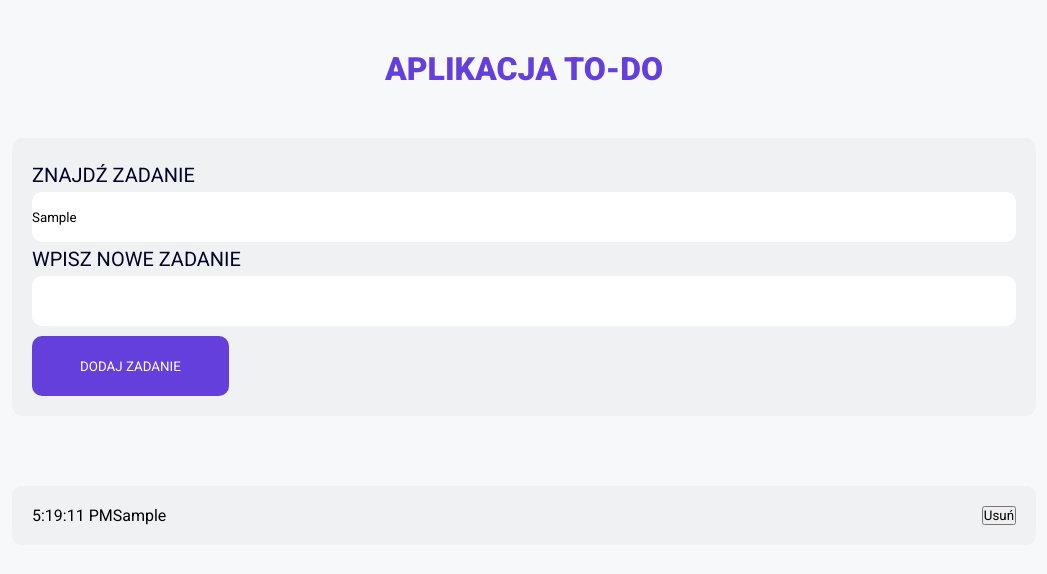
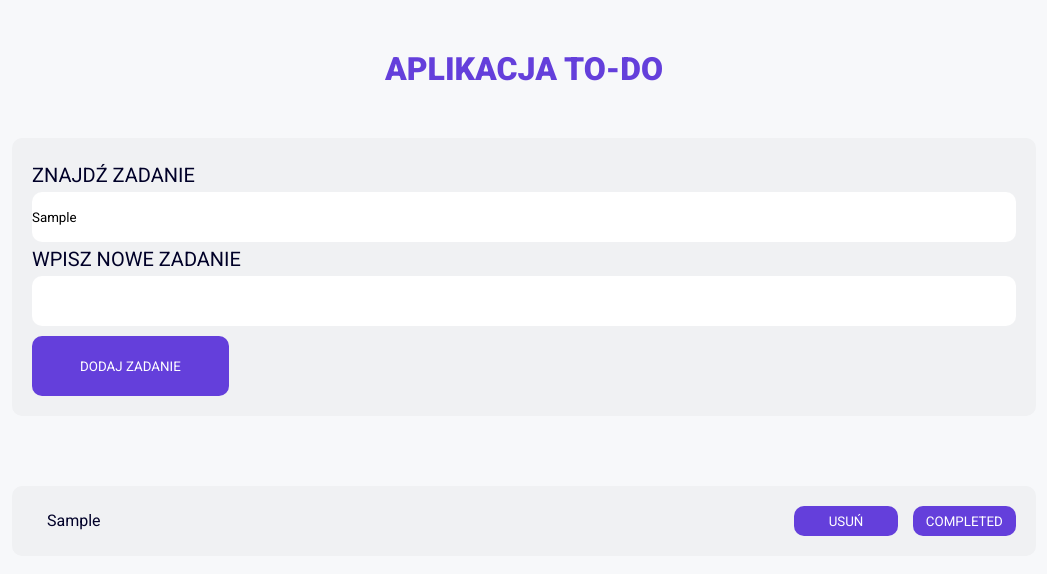
Before and after one commit to thekielek/App-To-Do-React, a React (Create React App) app: page / in a window 1280 px wide. Both pictures are taken after typing "Sample", "Sample" into the empty fields and a click on the input "Dodaj zadanie". Shown: the top 574 px of the page, without its empty margins (116-1163 px from the left). Built offline with nearby package versions, Linux system fonts and the light colour scheme.

Commit message:
add some code

```diff
--- a/src/App.css
+++ b/src/App.css
@@ -18,5 +18,5 @@
   display: flex;
   flex-direction: column;
   background-color: #f7f8fa;
-  height: 100vh;
+  min-height: 100vh;
 }
--- a/src/App.js
+++ b/src/App.js
@@ -7,13 +7,33 @@ import { Task } from "./components/Task";
 export function App() {
   const [todos, setTodo] = useState([]);
 
+  const handleRemove = (index) => {
+    const newTasks = [...todos];
+    newTasks.splice(index, 1);
+    setTodo(newTasks);
+  };
+
+  const handleCompleted = (index) => {
+    const newTasks = [...todos];
+    newTasks[index].completed = true;
+    setTodo(newTasks);
+    console.log(newTasks[index]);
+  };
+
   return (
     <div className="App">
       <Header />
       <CreateTask todos={todos} setTodo={setTodo} />
       <section className="tasks">
-        {todos.map((todo) => (
-          <Task todo={todo} key={todo.id} />
+        {todos.map((todo, index) => (
+          <Task
+            todo={todo}
+            todos={todos}
+            index={index}
+            key={index}
+            handleRemove={handleRemove}
+            handleCompleted={handleCompleted}
+          />
         ))}
       </section>
     </div>
--- a/src/components/Createtask.js
+++ b/src/components/Createtask.js
@@ -8,7 +8,6 @@ export const CreateTask = ({ todos, setTodo }) => {
     const newTasks = [
       ...todos,
       {
-        id: todos.length + 1,
         text: value,
         completed: false,
       },
--- a/src/components/Task.css
+++ b/src/components/Task.css
@@ -8,3 +8,43 @@
   padding: 20px;
   border-radius: 10px;
 }
+
+.task__date {
+  margin-right: 15px;
+  font-weight: bold;
+}
+
+.task__date,
+.task__title {
+  line-height: 30px;
+  font-size: 16px;
+  color: var(--blackColor);
+}
+
+.button__container {
+  display: flex;
+  flex-direction: row;
+  width: 30%;
+  justify-content: flex-end;
+}
+
+.button__container--remove {
+  margin-right: 15px;
+}
+
+.button__container--remove,
+.button__container--completed {
+  width: 35%;
+  border-radius: 10px;
+  height: 30px;
+  background-color: var(--purpleColor);
+  color: white;
+  border: 0;
+  cursor: pointer;
+  text-transform: uppercase;
+}
+
+.button__container--remove:hover,
+.button__container--completed:hover {
+  background-color: var(--hoverColor);
+}
--- a/src/components/Task.js
+++ b/src/components/Task.js
@@ -1,16 +1,27 @@
 import React from "react";
 import "./Task.css";
 
-export const Task = ({ todo }) => {
-  const newDate = new Date().toLocaleTimeString();
-  console.log(newDate);
+export const Task = ({ todo, handleRemove, handleCompleted, index }) => {
   return (
     <div className="task">
-      <p className="task__title">
-        {newDate}
+      <p
+        className="task__title"
+        style={{ textDecoration: todo.completed ? "line-through" : "" }}
+      >
+        <span className="task__date"></span>
         {todo.text}
       </p>
-      <button className="task__button">Usuń</button>
+      <div className="button__container">
+        <button className="button__container--remove" onClick={handleRemove}>
+          Usuń
+        </button>
+        <button
+          className="button__container--completed"
+          onClick={() => handleCompleted(index)}
+        >
+          Completed
+        </button>
+      </div>
     </div>
   );
 };
```
